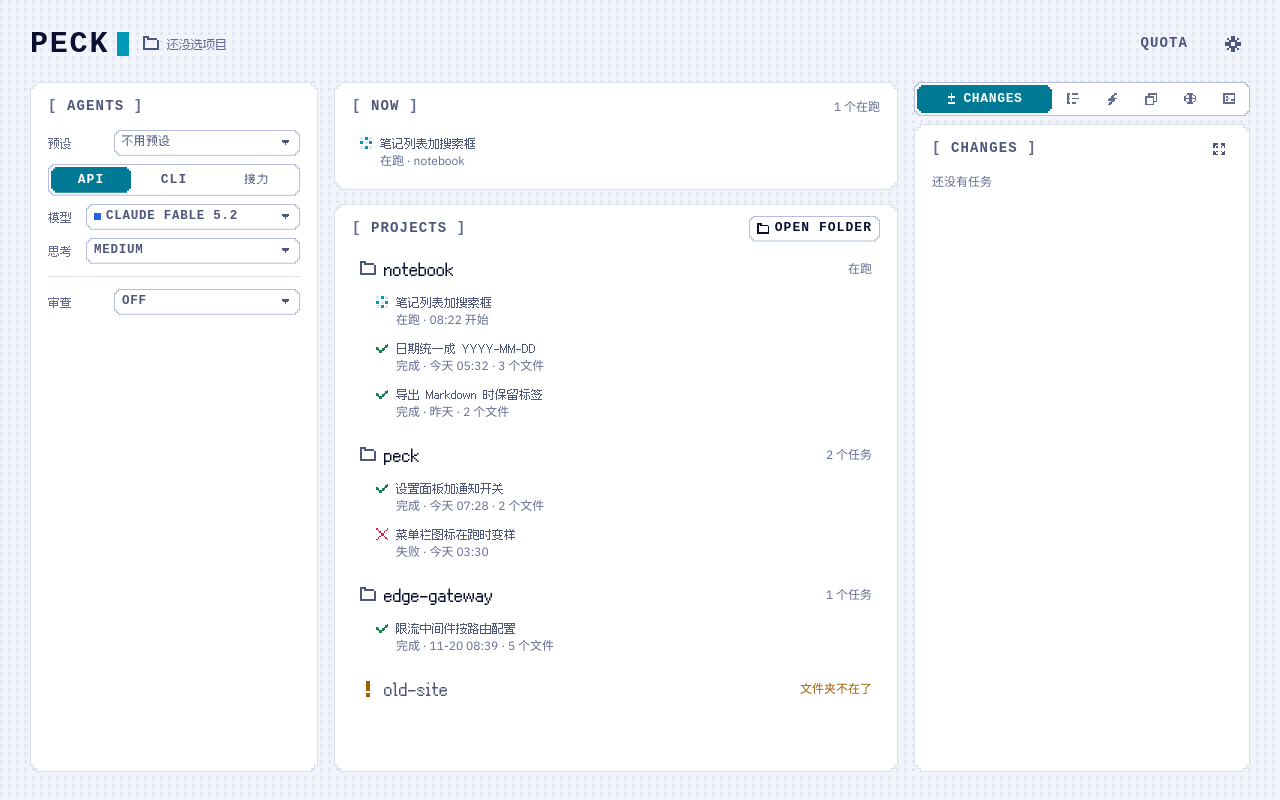
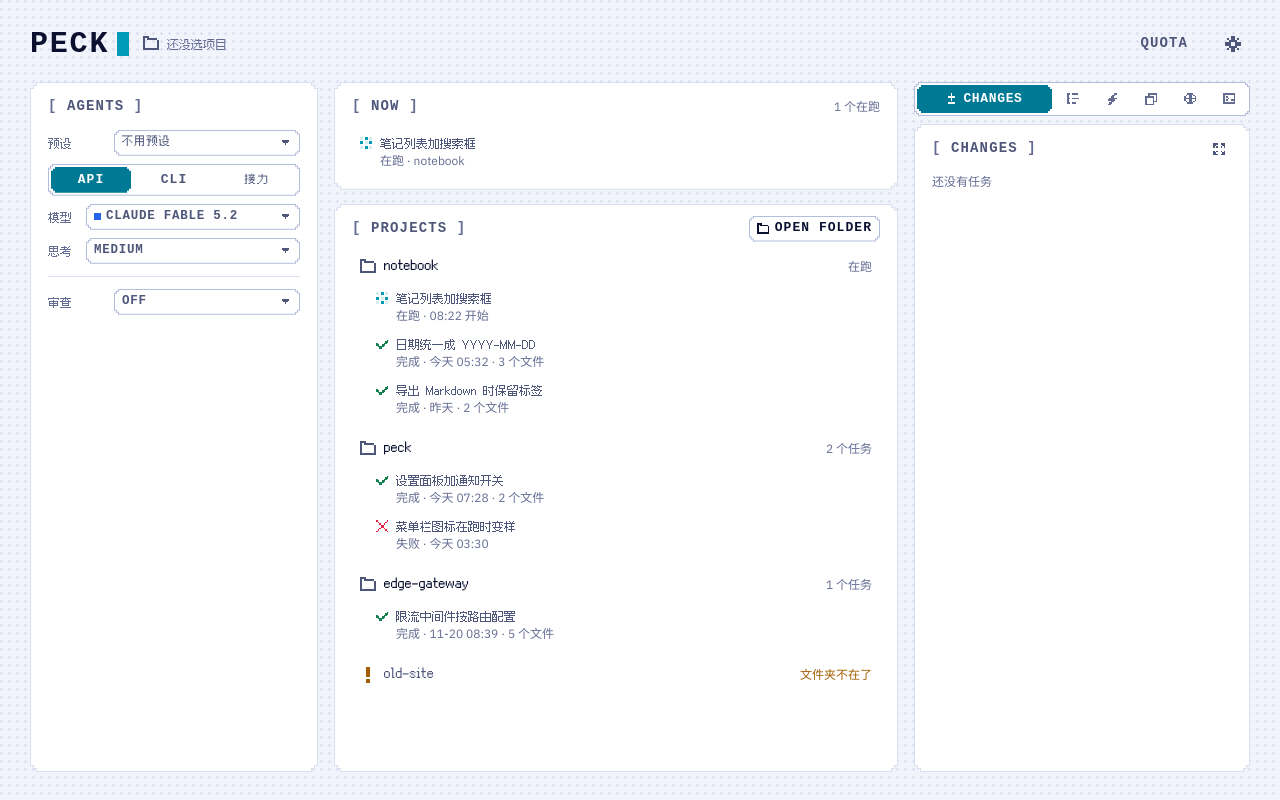
Before and after one commit to elenskye/peck, a React (Vite) app: page / in a window 1280 px wide. Built offline with nearby package versions, Linux system fonts and the light colour scheme; a web font is replaced by a local one.

Commit message:
v1.0.1: adjust font size

```diff
--- a/src/app.css
+++ b/src/app.css
@@ -94,11 +94,12 @@ body { overflow: hidden; }
 /* ---------- 左栏：项目和任务、这个任务的记录 ---------- */
 .left-projects { flex: 1 1 0; min-height: 0; }
 .left-list { flex: 1 1 auto; display: flex; flex-direction: column; gap: var(--space-1); margin: 0 calc(-1 * var(--space-4)); padding: 0 var(--space-4); }
-.pj-head { display: flex; align-items: center; gap: var(--space-4); width: 100%; height: 36px; padding: 0 var(--space-4); clip-path: var(--pk-clip2); }
+.pj-head { display: flex; align-items: center; gap: var(--space-4); width: 100%; height: 32px; padding: 0 var(--space-4); clip-path: var(--pk-clip2); }
 .pj-head .pk-i { color: var(--color-text-2); }
 .pj-head span { margin-left: auto; font-size: var(--text-small); color: var(--color-text-3); white-space: nowrap; }
-/* 项目名（v1.0.1 放大）：像素字 18px（12 的 1.5 倍，视网膜屏上是整像素）。 */
-.pj-head b { overflow: hidden; text-overflow: ellipsis; white-space: nowrap; font-size: 18px; line-height: 24px; }
+/* 项目名（v1.0.1 放大）：像素字 14px，和设置页里的名字一样大。这个字的墨迹落在行框中线偏下（正式版里量过：比文件夹图标低 2px），
+   往上提 2px，字的墨迹框和图标的墨迹框上下居中。 */
+.pj-head b { position: relative; top: -2px; overflow: hidden; text-overflow: ellipsis; white-space: nowrap; font-size: 14px; line-height: 16px; }
 .pj-head:hover { background: var(--color-raised); }
 .pj-head.is-on { background: var(--color-cyan-soft); }
 .pj-head.is-on .pk-i { color: var(--color-cyan-text); }
@@ -344,17 +345,10 @@ body { overflow: hidden; }
 
 /* ---------- 整页的东西（L6）：设置、额度与花费，占中栏和右栏合成的宽栏 ---------- */
 .page-mod { padding-bottom: var(--space-9); }
-/* 大号页面（v1.0.1：设置、项目设置）：模块里面整块放大 1.5 倍——像素字 12→18、11→16.5 在视网膜屏上还是整像素，
-   按钮、输入框、间距跟着一起大；从这里弹出来的菜单、ⓘ 也跟着放大（ui.tsx 的 Float 按锚点的倍数）。
+/* 大号页面（v1.0.1：设置、项目设置）：模块里面整块放大 7/6 倍——像素名字字 12→14（和 PROJECTS 项目名一样大），
+   正文、按钮、输入框、间距按同样的比例；从这里弹出来的菜单、ⓘ 也跟着放大（ui.tsx 的 Float 按锚点的倍数）。
    模块的边框和外边距不放大，和左栏对齐。 */
-.page-mod.is-big > * { zoom: 1.5; }
-.page-mod.is-big .set-grid { grid-template-columns: 148px minmax(0, 1fr); gap: var(--space-8); }
-/* 标题像素字 18 放大后是 27（不是 12 的整数倍、发糊）：先收成 16，放大后正好 24。 */
-.page-mod.is-big .t-title { font-size: 16px; line-height: 22px; }
-@media (max-width: 1180px) {
-  .page-mod.is-big .set-grid { grid-template-columns: 112px minmax(0, 1fr); gap: var(--space-5); }
-  .page-mod.is-big .set-nav button { padding: var(--space-3) var(--space-3); }
-}
+.page-mod.is-big > * { zoom: 1.16667; }
 .set-grid { flex: 1 1 0; min-height: 0; display: grid; grid-template-columns: 176px minmax(0, 1fr); gap: var(--space-10); }
 .set-nav { display: flex; flex-direction: column; gap: var(--space-1); }
 .set-nav button { display: flex; flex-direction: column; gap: 1px; padding: var(--space-3) var(--space-5); clip-path: var(--pk-clip2); color: var(--color-text-2); }
```
Also changed, not shown: 2 other files (tests, documents, lock files or other folders).
